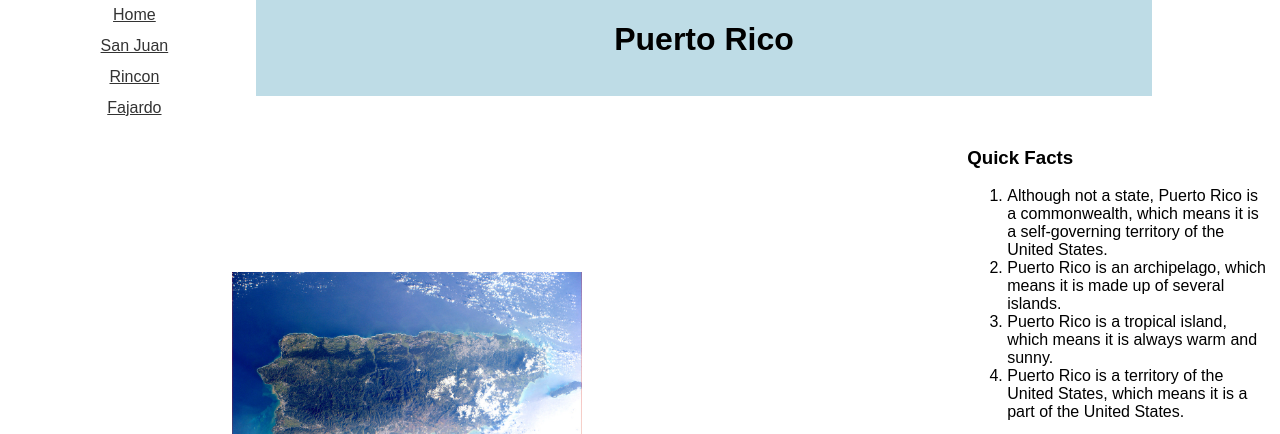
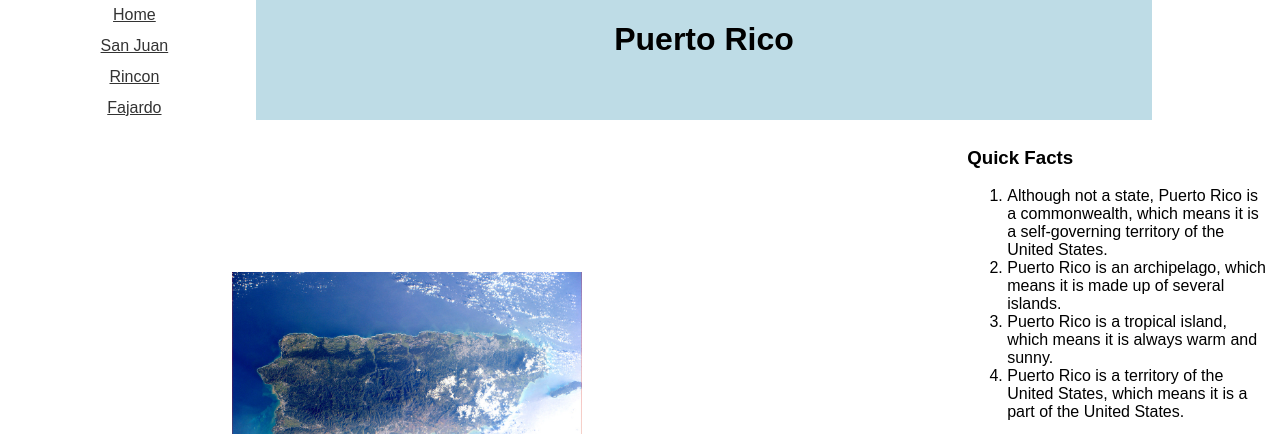
Before and after one commit to Nikolemar/Task2-D277, a plain HTML site: page index.html in a window 1280 px wide. Shown: the top 434 px of the page. Drawn offline with Linux system fonts and the light colour scheme; grey boxes are pictures that could not be loaded.

Commit message:
Update style.css

```diff
--- a/style.css
+++ b/style.css
@@ -41,7 +41,7 @@ header {
   left: 20%;
   width: 70%;
   text-align: center;
-  height: 12%;
+  height: 15%;
   background-color: rgba(139, 193, 211, 0.555);
 }
 
```
